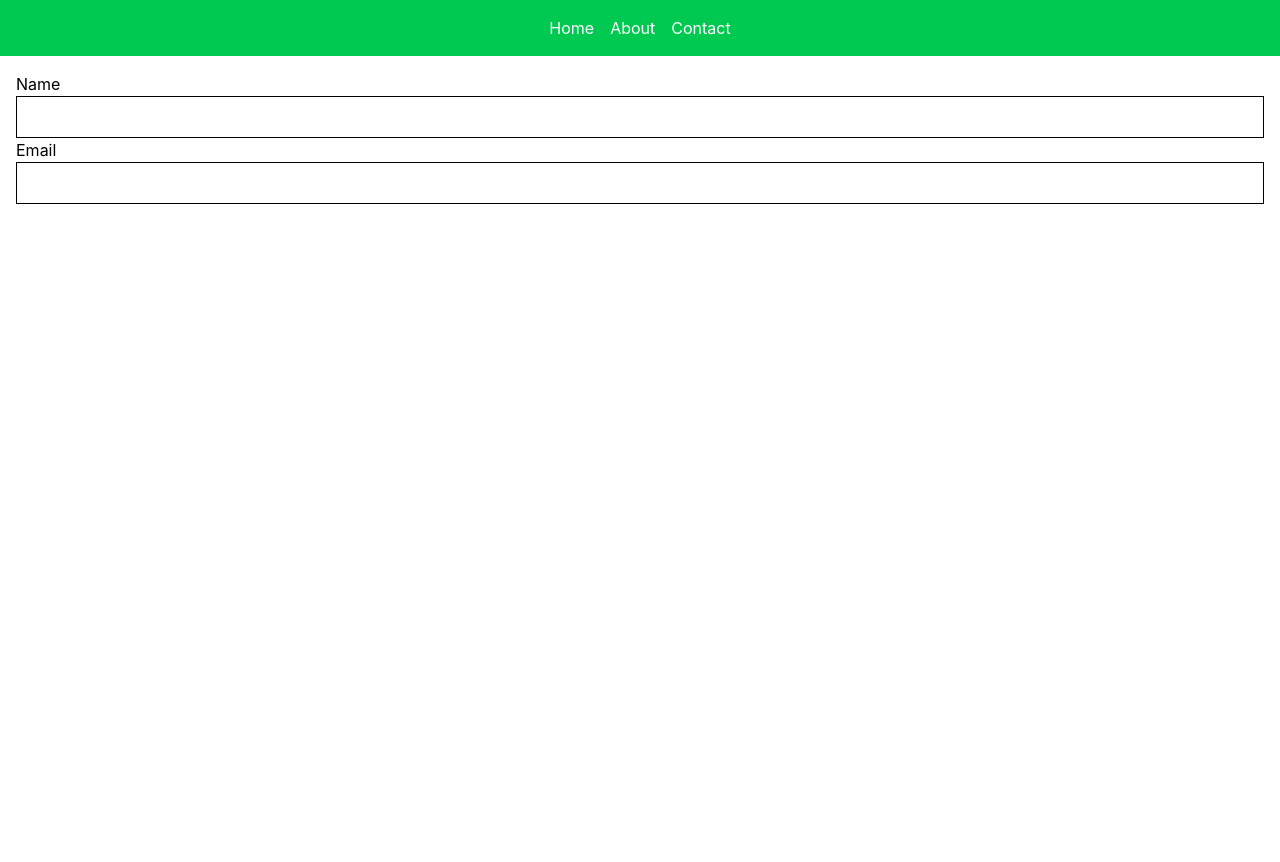
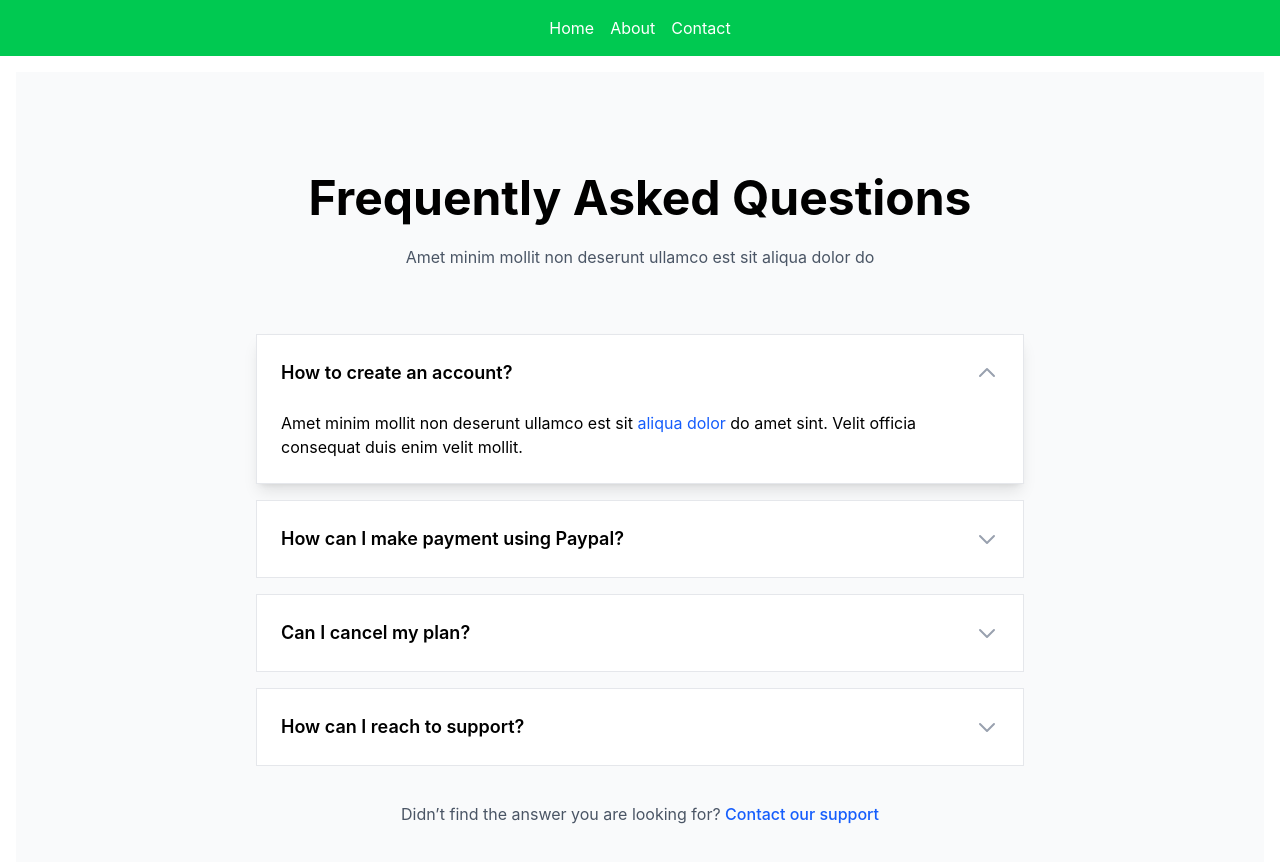
Before and after one commit to NellitG/react_template, a React (Vite) app in the folder app/: page /about in a window 1280 px wide. Shown: the top 862 px of the page. Before the commit the page ends 800 px from the top, so only its background shows below. Built offline with nearby package versions, Linux system fonts and the light colour scheme.

Commit message:
Revamp About page with FAQ section for improved user support and engagement

```diff
--- a/app/src/pages/About.jsx
+++ b/app/src/pages/About.jsx
@@ -1,10 +1,76 @@
-import Input from "../components/Input";
-
 export default function About() {
   return (
-    <form>
-      <Input label="Name" />
-      <Input label="Email" />
-    </form>
+    <>
+      <section class="py-10 bg-gray-50 sm:py-16 lg:py-24">
+        <div class="px-4 mx-auto sm:px-6 lg:px-8 max-w-7xl">
+          <div class="max-w-2xl mx-auto text-center">
+            <h2 class="text-3xl font-bold leading-tight text-black sm:text-4xl lg:text-5xl">Frequently Asked Questions</h2>
+            <p class="max-w-xl mx-auto mt-4 text-base leading-relaxed text-gray-600">Amet minim mollit non deserunt ullamco est sit aliqua dolor do</p>
+          </div>
+
+          <div class="max-w-3xl mx-auto mt-8 space-y-4 md:mt-16">
+            <div class="transition-all duration-200 bg-white border border-gray-200 shadow-lg cursor-pointer hover:bg-gray-50">
+              <button type="button" class="flex items-center justify-between w-full px-4 py-5 sm:p-6">
+                <span class="flex text-lg font-semibold text-black"> How to create an account? </span>
+
+                <svg class="w-6 h-6 text-gray-400 rotate-180" xmlns="http://www.w3.org/2000/svg" fill="none" viewBox="0 0 24 24" stroke="currentColor">
+                  <path stroke-linecap="round" stroke-linejoin="round" stroke-width="2" d="M19 9l-7 7-7-7" />
+                </svg>
+              </button>
+
+              <div class="px-4 pb-5 sm:px-6 sm:pb-6">
+                <p>Amet minim mollit non deserunt ullamco est sit <a href="#" title="" class="text-blue-600 transition-all duration-200 hover:underline">aliqua dolor</a> do amet sint. Velit officia consequat duis enim velit mollit.</p>
+              </div>
+            </div>
+
+            <div class="transition-all duration-200 bg-white border border-gray-200 cursor-pointer hover:bg-gray-50">
+              <button type="button" class="flex items-center justify-between w-full px-4 py-5 sm:p-6">
+                <span class="flex text-lg font-semibold text-black"> How can I make payment using Paypal? </span>
+
+                <svg class="w-6 h-6 text-gray-400" xmlns="http://www.w3.org/2000/svg" fill="none" viewBox="0 0 24 24" stroke="currentColor">
+                  <path stroke-linecap="round" stroke-linejoin="round" stroke-width="2" d="M19 9l-7 7-7-7" />
+                </svg>
+              </button>
+
+              <div class="hidden px-4 pb-5 sm:px-6 sm:pb-6">
+                <p>Amet minim mollit non deserunt ullamco est sit <a href="#" title="" class="text-blue-600 transition-all duration-200 hover:underline">aliqua dolor</a> do amet sint. Velit officia consequat duis enim velit mollit.</p>
+              </div>
+            </div>
+
+            <div class="transition-all duration-200 bg-white border border-gray-200 cursor-pointer hover:bg-gray-50">
+              <div class="">
+                <button type="button" class="flex items-center justify-between w-full px-4 py-5 sm:p-6">
+                  <span class="flex text-lg font-semibold text-black"> Can I cancel my plan? </span>
+
+                  <svg class="w-6 h-6 text-gray-400" xmlns="http://www.w3.org/2000/svg" fill="none" viewBox="0 0 24 24" stroke="currentColor">
+                    <path stroke-linecap="round" stroke-linejoin="round" stroke-width="2" d="M19 9l-7 7-7-7" />
+                  </svg>
+                </button>
+
+                <div class="hidden px-4 pb-5 sm:px-6 sm:pb-6">
+                  <p>Amet minim mollit non deserunt ullamco est sit <a href="#" title="" class="text-blue-600 transition-all duration-200 hover:underline">aliqua dolor</a> do amet sint. Velit officia consequat duis enim velit mollit.</p>
+                </div>
+              </div>
+            </div>
+
+            <div class="transition-all duration-200 bg-white border border-gray-200 cursor-pointer hover:bg-gray-50">
+              <button type="button" class="flex items-center justify-between w-full px-4 py-5 sm:p-6">
+                <span class="flex text-lg font-semibold text-black"> How can I reach to support? </span>
+
+                <svg class="w-6 h-6 text-gray-400" xmlns="http://www.w3.org/2000/svg" fill="none" viewBox="0 0 24 24" stroke="currentColor">
+                  <path stroke-linecap="round" stroke-linejoin="round" stroke-width="2" d="M19 9l-7 7-7-7" />
+                </svg>
+              </button>
+
+              <div class="hidden px-4 pb-5 sm:px-6 sm:pb-6">
+                <p>Amet minim mollit non deserunt ullamco est sit <a href="#" title="" class="text-blue-600 transition-all duration-200 hover:underline">aliqua dolor</a> do amet sint. Velit officia consequat duis enim velit mollit.</p>
+              </div>
+            </div>
+          </div>
+
+          <p class="text-center text-gray-600 textbase mt-9">Didn’t find the answer you are looking for? <a href="#" title="" class="font-medium text-blue-600 transition-all duration-200 hover:text-blue-700 focus:text-blue-700 hover:underline">Contact our support</a></p>
+        </div>
+      </section>
+    </>
   );
 }
```
